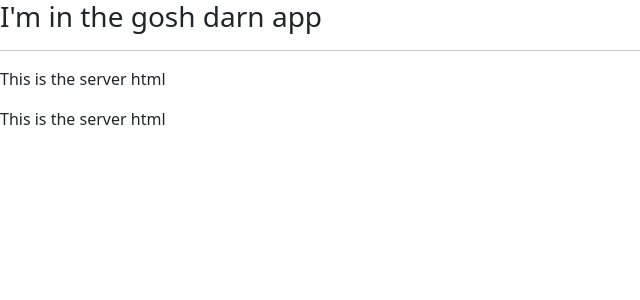
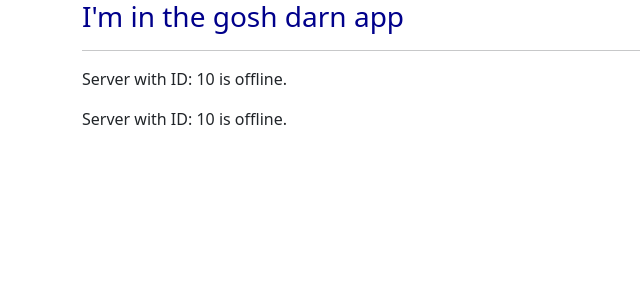
Before and after one commit to prm20/angular, an Angular app in the folder udemy course/my-first-app/: page / in a window 1280 px wide. Shown: the top 300 px of the page, without its empty margins (0-640 px from the left). Built offline with nearby package versions, Linux system fonts and the light colour scheme.

Commit message:
added some string interpolation

```diff
--- a/udemy course/my-first-app/src/app/app.component.css
+++ b/udemy course/my-first-app/src/app/app.component.css
@@ -0,0 +1,3 @@
+h3 {
+    color: darkblue;
+}
--- a/udemy course/my-first-app/src/app/app.component.html
+++ b/udemy course/my-first-app/src/app/app.component.html
@@ -1,3 +1,9 @@
-<h3>I'm in the gosh darn app</h3>
-<hr>
-<app-servers></app-servers>
+<div class="container">
+  <div class="row">
+    <div class="col-xs-12">
+      <h3>I'm in the gosh darn app</h3>
+      <hr />
+      <app-servers></app-servers>
+    </div>
+  </div>
+</div>
--- a/udemy course/my-first-app/src/app/server/server.component.html
+++ b/udemy course/my-first-app/src/app/server/server.component.html
@@ -1 +1 @@
-<p>This is the server html</p>
+<p>Server with ID: {{ serverID }} is {{ serverStatus }}.</p>
--- a/udemy course/my-first-app/src/app/server/server.component.ts
+++ b/udemy course/my-first-app/src/app/server/server.component.ts
@@ -6,5 +6,6 @@ import { Component } from "@angular/core";
 })
 
 export class ServerComponent {
-
+    serverID: number = 10;
+    serverStatus: string = "offline";
 }
--- a/udemy course/my-first-app/src/app/servers/servers.component.html
+++ b/udemy course/my-first-app/src/app/servers/servers.component.html
@@ -1,2 +1,4 @@
+<button>Add Server</button>
+
 <app-server></app-server>
 <app-server></app-server>
--- a/udemy course/my-first-app/src/app/servers/servers.component.ts
+++ b/udemy course/my-first-app/src/app/servers/servers.component.ts
@@ -2,9 +2,8 @@ import { Component } from '@angular/core';
 
 @Component({
   selector: 'app-servers',
-  templateUrl: './servers.component.html',
+  template: '<app-server></app-server><app-server></app-server>',
   styleUrls: ['./servers.component.css']
 })
 export class ServersComponent {
-
 }
```
